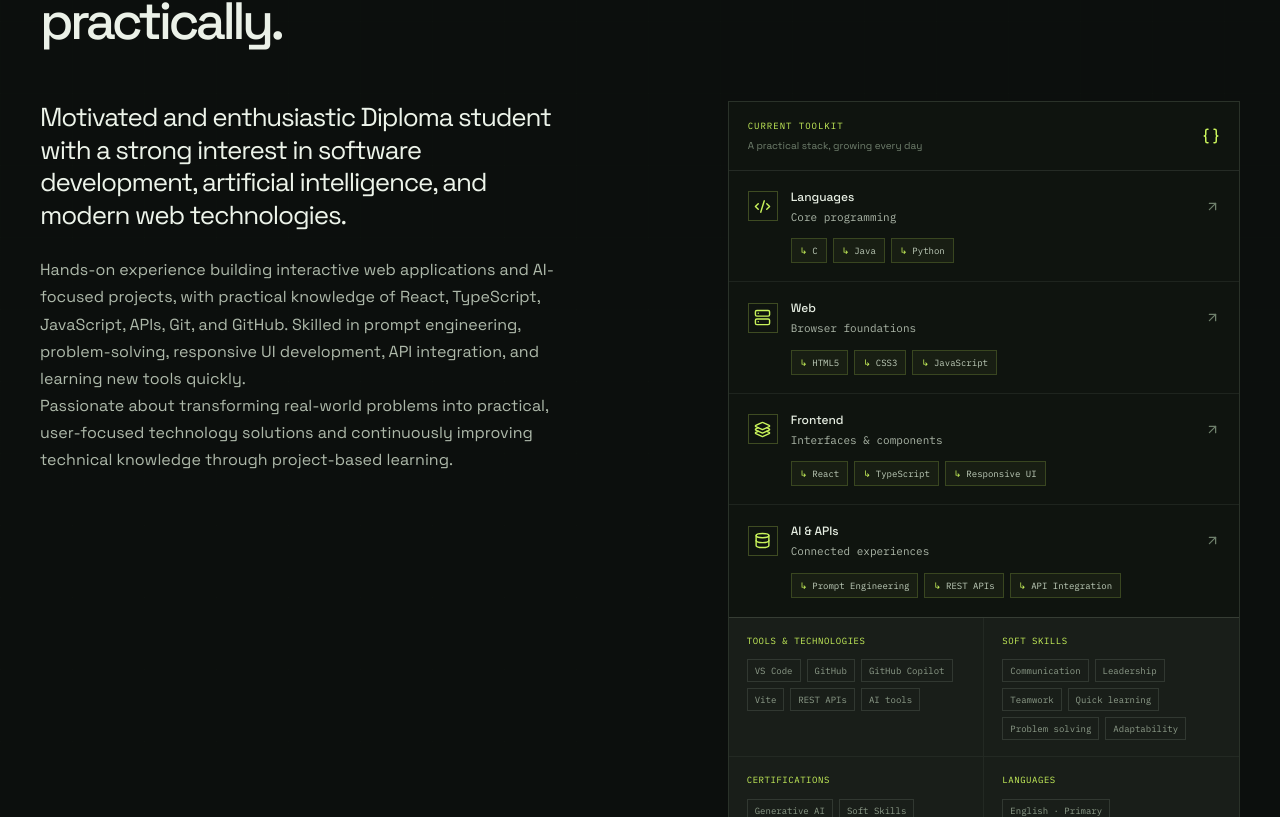
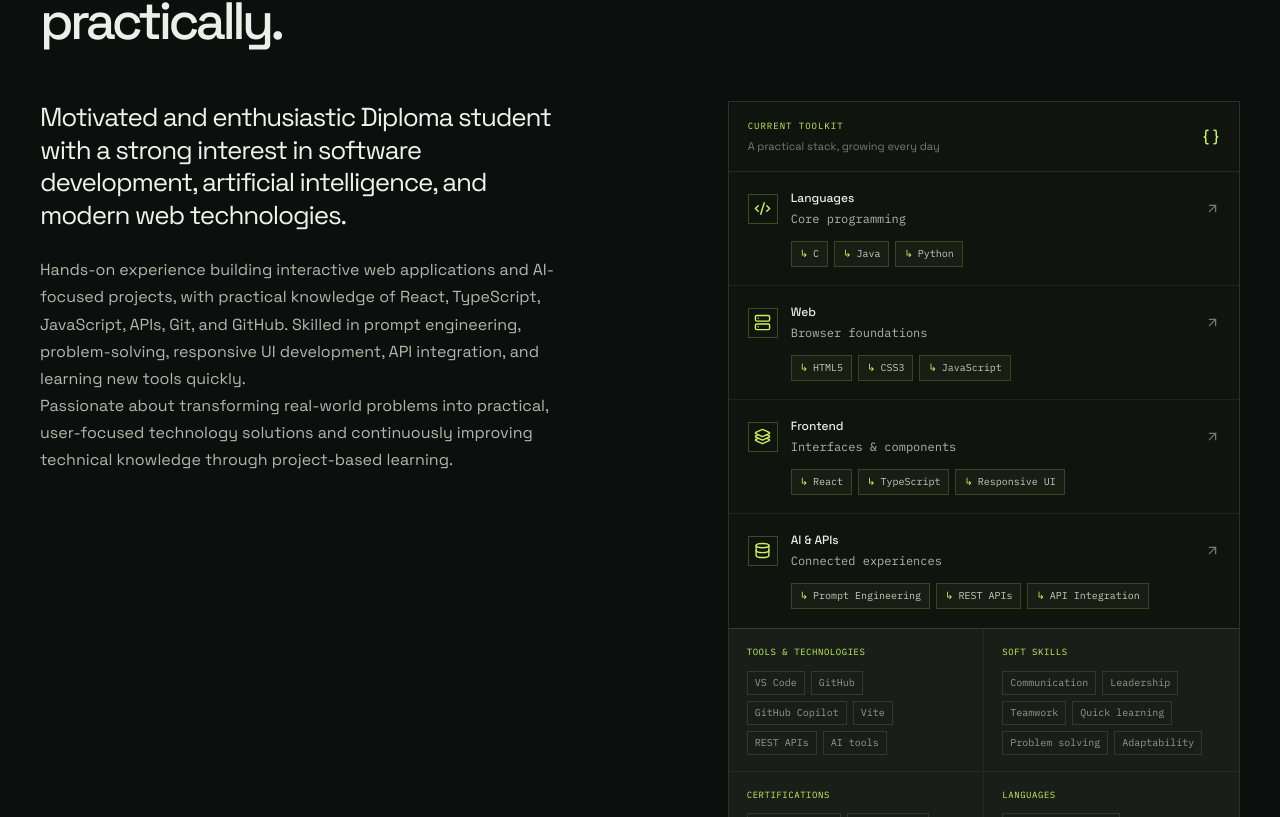
Before and after one commit to varunashwin72-maker/my-portfolio, a React (Vite) app in the folder client/: page / in a window 1280 px wide. Shown: the part 1203-2020 px from the top of the page. Built offline with nearby package versions, Linux system fonts and the light colour scheme.

Commit message:
Increase Current Toolkit supporting text

```diff
--- a/client/src/index.css
+++ b/client/src/index.css
@@ -270,3 +270,13 @@ button:focus-visible, a:focus-visible { outline: 2px solid var(--accent); outlin
 .case-study-gallery .case-study-shot { min-width: 0; }
 .case-study-gallery .case-study-shot img { aspect-ratio: 16 / 9; object-fit: cover; object-position: center top; }
 @media (max-width: 680px) { .case-study-gallery { gap: 14px; } }
+
+/* Slightly larger supporting type in the Current Toolkit card */
+.stack-card-caption { font-size: 11px; }
+.stack-row small { font-size: 12px; }
+.skill-pill, .profile-pill { font-size: 10px; }
+@media (max-width: 680px) {
+  .stack-card-caption { font-size: 10px; }
+  .stack-row small { font-size: 11px; }
+  .skill-pill, .profile-pill { font-size: 9px; }
+}
```
